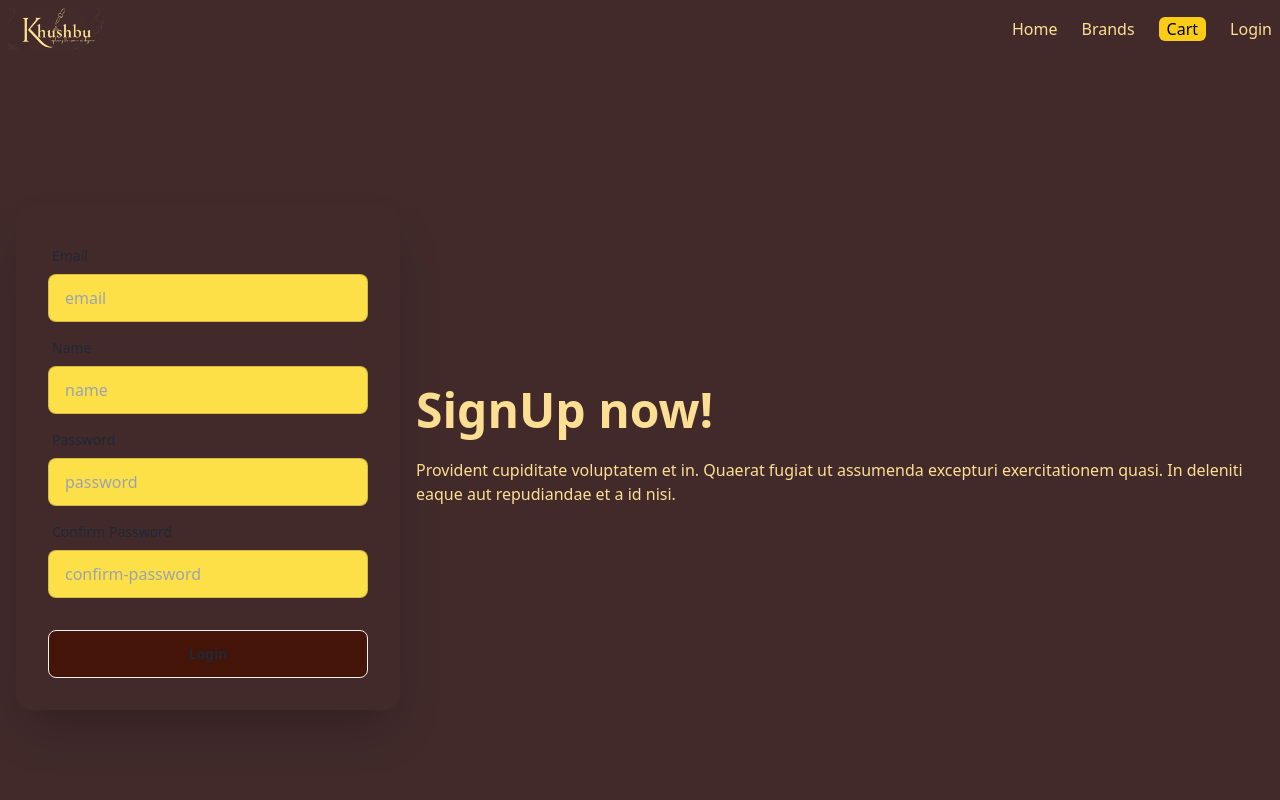
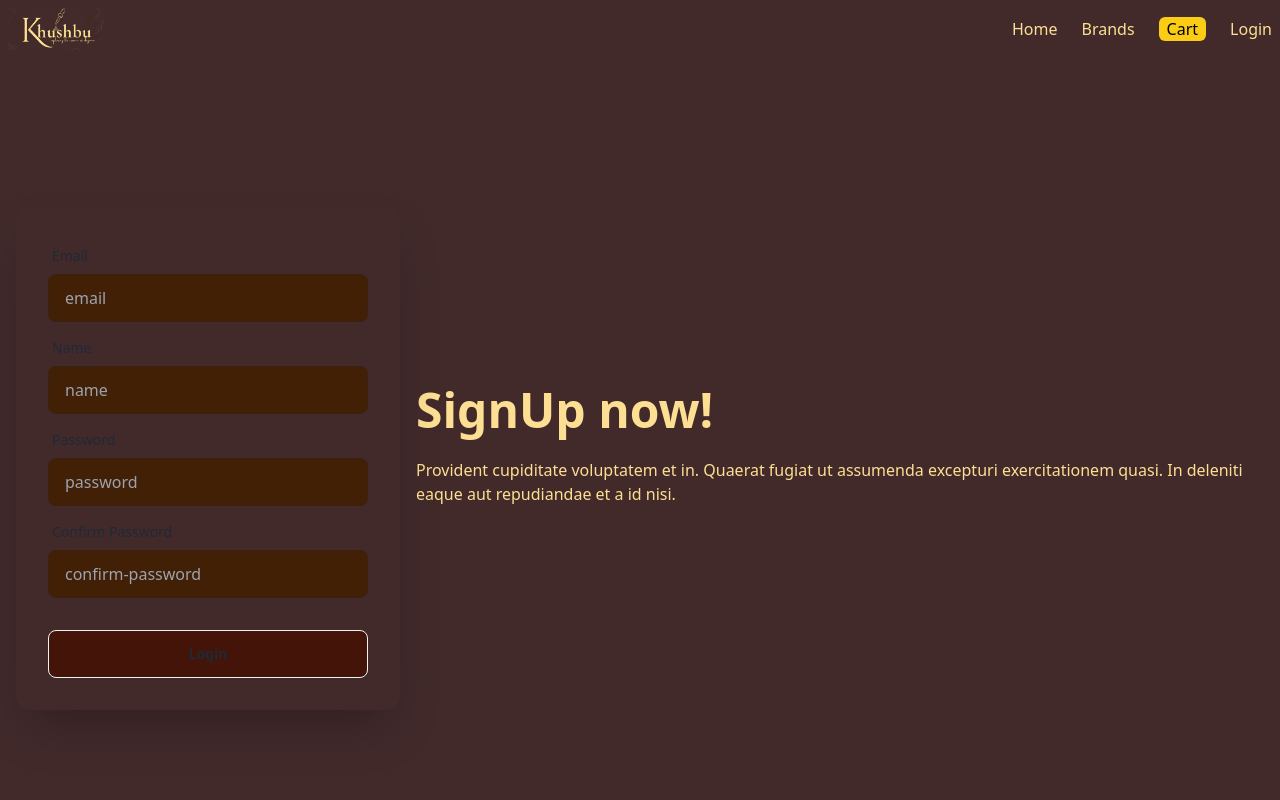
Before and after one commit to MamunUrRashidAIUB/khushbu-client, a React (Vite) app: page /signup in a window 1280 px wide. Shown: the top 800 px of the page. Built offline with nearby package versions, Linux system fonts and the light colour scheme.

Commit message:
style changes in there

```diff
--- a/src/Layout/Pages/Login/Login.jsx
+++ b/src/Layout/Pages/Login/Login.jsx
@@ -21,7 +21,7 @@ const Login = () => {
               <input
                 type="email"
                 placeholder="email"
-                className="input input-bordered bg-yellow-300"
+                className="input input-bordered bg-yellow-950"
                 required
               />
             </div>
@@ -32,7 +32,7 @@ const Login = () => {
               <input
                 type="password"
                 placeholder="password"
-                className="input input-bordered  bg-yellow-300"
+                className="input input-bordered bg-yellow-950"
                 required
               />
               <label className="label">
--- a/src/Layout/Pages/Login/Signup.jsx
+++ b/src/Layout/Pages/Login/Signup.jsx
@@ -19,7 +19,7 @@ const Signup = () => {
               <input
                 type="email"
                 placeholder="email"
-                className="input input-bordered bg-yellow-300"
+                className="input input-bordered bg-yellow-950"
                 required
               />
             </div>
@@ -30,7 +30,7 @@ const Signup = () => {
               <input
                 type="name"
                 placeholder="name"
-                className="input input-bordered bg-yellow-300"
+                className="input input-bordered bg-yellow-950"
                 required
               />
             </div>
@@ -41,7 +41,7 @@ const Signup = () => {
               <input
                 type="password"
                 placeholder="password"
-                className="input input-bordered  bg-yellow-300"
+                className="input input-bordered  bg-yellow-950"
                 required
               />
             </div>
@@ -52,7 +52,7 @@ const Signup = () => {
               <input
                 type="confirm-password"
                 placeholder="confirm-password"
-                className="input input-bordered  bg-yellow-300"
+                className="input input-bordered  bg-yellow-950"
                 required
               />
             </div>
```
